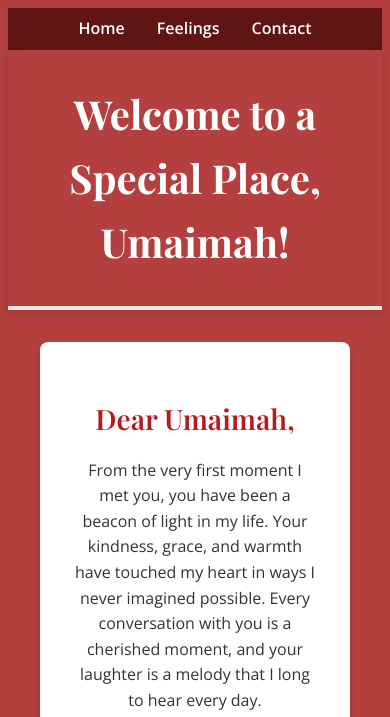
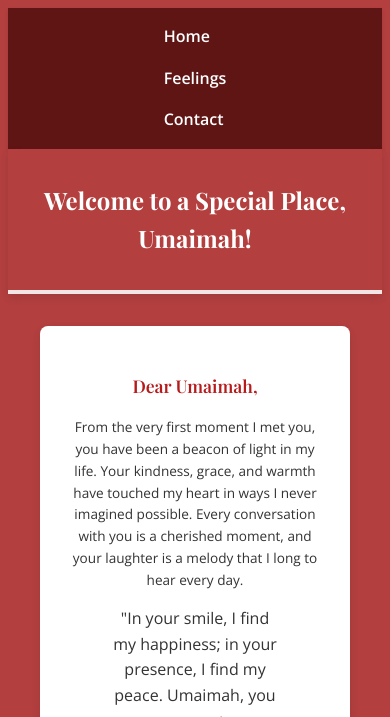
Before and after one commit to Shafi-Anwar/special, a plain HTML site: page index.html in a window 390 px wide. Shown: the top 717 px of the page. Drawn offline with nearby package versions, Linux system fonts and the light colour scheme.

Commit message:
added-responsove

```diff
--- a/style.css
+++ b/style.css
@@ -101,7 +101,7 @@ main {
 
 /* Button Styles */
 #special-button {
-    background-color: #F4C2C2;
+    background-color: #3b64b6;
     color: #fff;
     border: none;
     padding: 0.75rem 1.5rem;
@@ -160,19 +160,102 @@ footer p {
     margin: 0;
 }
 
-/* Responsive Footer Styles */
-@media (max-width: 768px) {
-    footer {
+/* Responsive Styles */
+
+/* Tablets (Portrait and Landscape) */
+@media (max-width: 1024px) {
+    header h1 {
+        font-size: 2rem;
+    }
+
+    nav ul li {
+        margin: 0 0.5rem;
+    }
+
+    .hero h2,
+    .feelings h3,
+    .contact h3,
+    .special h3 {
+        font-size: 1.5rem;
+    }
+
+    #special-button {
+        padding: 0.5rem 1rem;
         font-size: 0.9rem;
-        /* Slightly smaller text for smaller screens */
     }
 }
 
+/* Phones (Portrait) */
+@media (max-width: 768px) {
+    header h1 {
+        font-size: 1.75rem;
+    }
+
+    nav {
+        align-items: center;
+        justify-content: center;
+        flex-direction: column;
+    }
+
+    nav ul {
+        flex-direction: column;
+    }
+
+    nav ul li {
+        margin: 0.5rem 0;
+    }
+
+    .hero h2,
+    .feelings h3,
+    .contact h3,
+    .special h3 {
+        font-size: 1.25rem;
+    }
+
+    .hero p,
+    .feelings p,
+    .contact p,
+    .special p {
+        font-size: 0.9rem;
+    }
+
+    #special-button {
+        padding: 0.5rem;
+        font-size: 0.9rem;
+    }
+
+    footer {
+        font-size: 0.9rem;
+    }
+}
+
+/* Extra Small Phones (Portrait) */
 @media (max-width: 480px) {
+    header h1 {
+        font-size: 1.5rem;
+    }
+
+    .hero h2,
+    .feelings h3,
+    .contact h3,
+    .special h3 {
+        font-size: 1.1rem;
+    }
+
+    .hero p,
+    .feelings p,
+    .contact p,
+    .special p {
+        font-size: 0.85rem;
+    }
+
+    #special-button {
+        padding: 0.5rem 0.75rem;
+        font-size: 0.85rem;
+    }
+
     footer {
         font-size: 0.8rem;
-        /* Further smaller text for very small screens */
         padding: 0.5rem 0;
-        /* Reduced padding */
     }
 }
```
